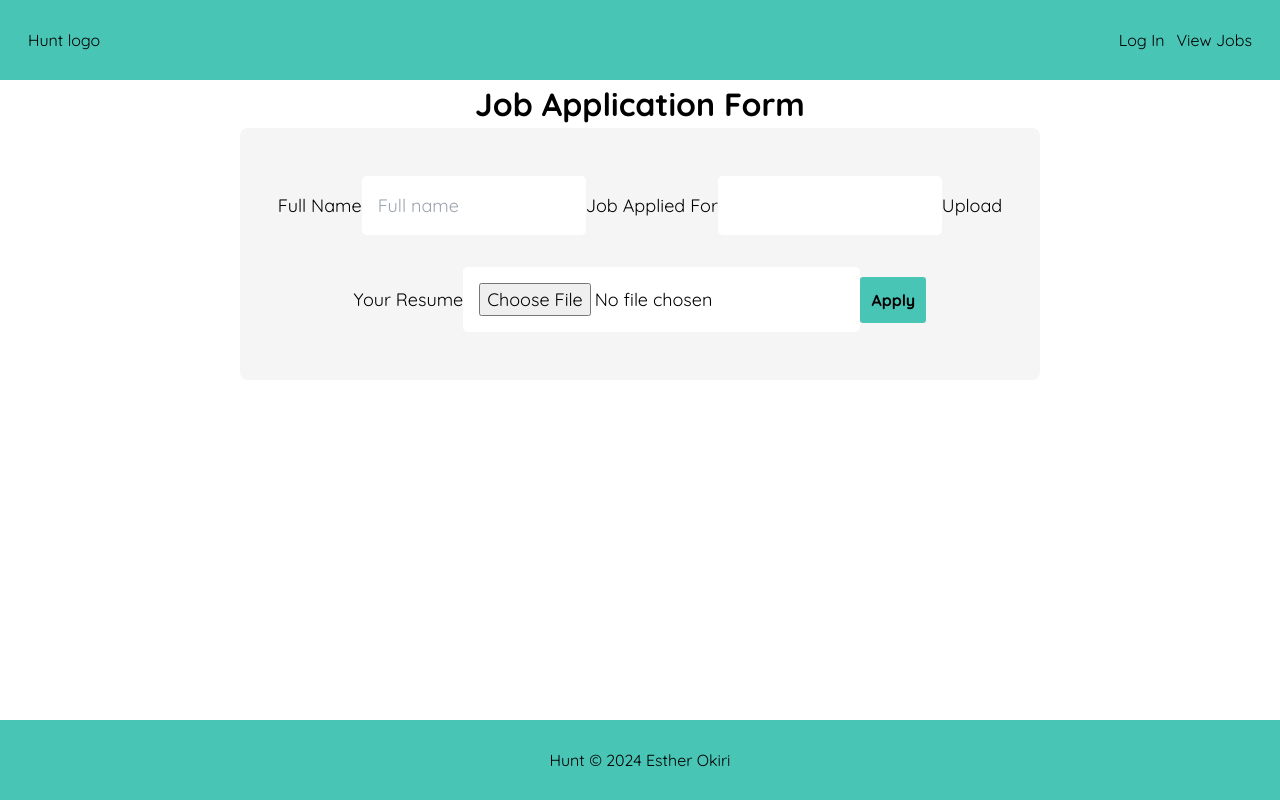
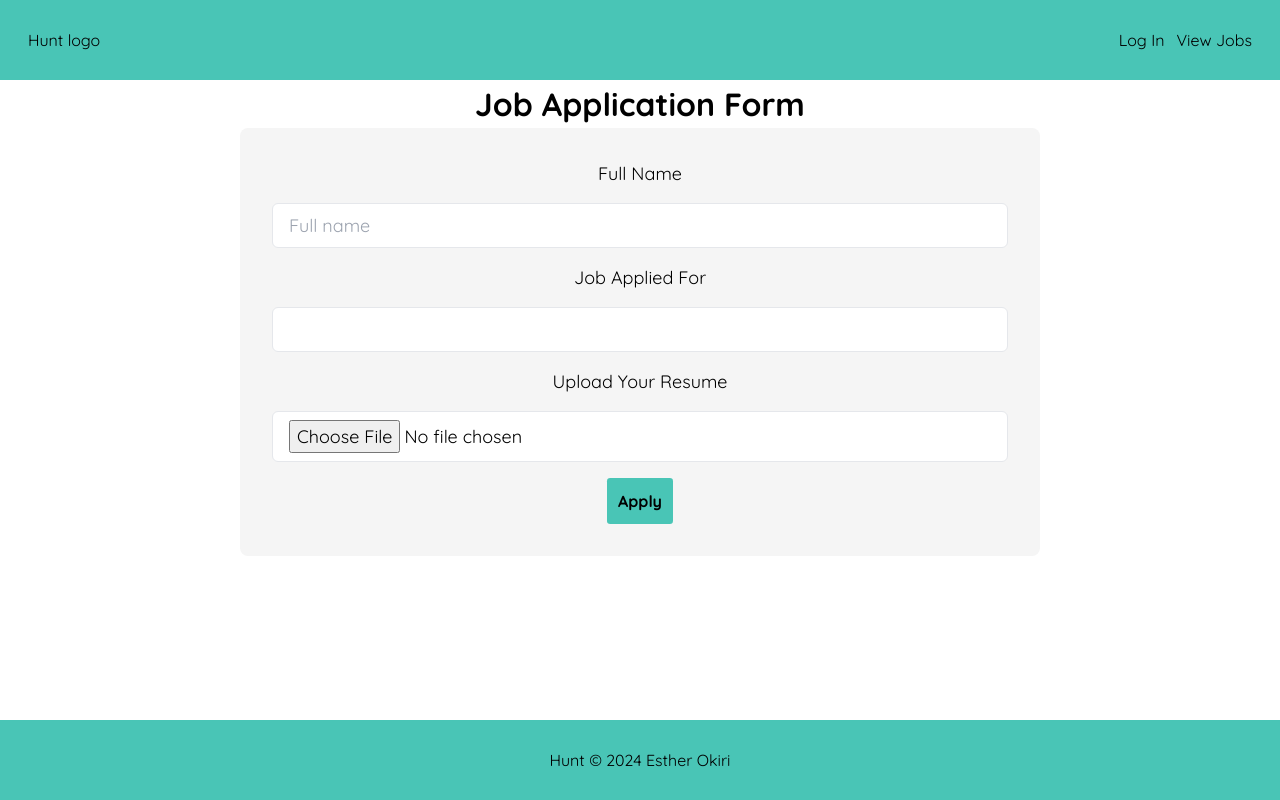
Before and after one commit to EstherOkiri/react-capstone, a React (Vite) app: page /Apply in a window 1280 px wide. Built offline with nearby package versions, Linux system fonts and the light colour scheme.

Commit message:
add styling

```diff
--- a/src/components/JobApplication.jsx
+++ b/src/components/JobApplication.jsx
@@ -19,25 +19,28 @@ function Apply(){
             <h1>Job Application Form</h1>
             <div className="flex items-center justify-center">
                 <form action="">
-                    <label htmlFor="Full name">Full Name</label>
+                    <label htmlFor="Full name" >Full Name</label> <br />
                     <input type="text"
                     placeholder="Full name"
                     name="fullName"
                     id="fullName"
                     value={fullName}
-                    onChange={(e)=>setFullName(e.target.value.toLocaleLowerCase())}/>
+                    onChange={(e)=>setFullName(e.target.value.toLocaleLowerCase())}
+                    className="w-full px-4 py-2 mb-4 border rounded-md focus:outline-none focus:border-customColor"/>
 
                     <label htmlFor="jobTitle">Job Applied For</label>
                     <input type="text"
                     name="jobTitle"
                     id="jobTitle"
                     value={jobTitle}
-                    onChange={(e) => setJobTitle(e.target.value.toLocaleLowerCase())} />
+                    onChange={(e) => setJobTitle(e.target.value.toLocaleLowerCase())}
+                    className="w-full px-4 py-2 mb-4 border rounded-md focus:outline-none focus:border-customColor" />
 
                     <label htmlFor="resume">Upload Your Resume</label>
                     <input type="file"
                     id="resume"
-                    accept=".pdf" />
+                    accept=".pdf"
+                    className="w-full px-4 py-2 mb-4 border rounded-md focus:outline-none focus:border-customColor"/>
 
                     <button type="submit">Apply</button>
                 </form>
```
